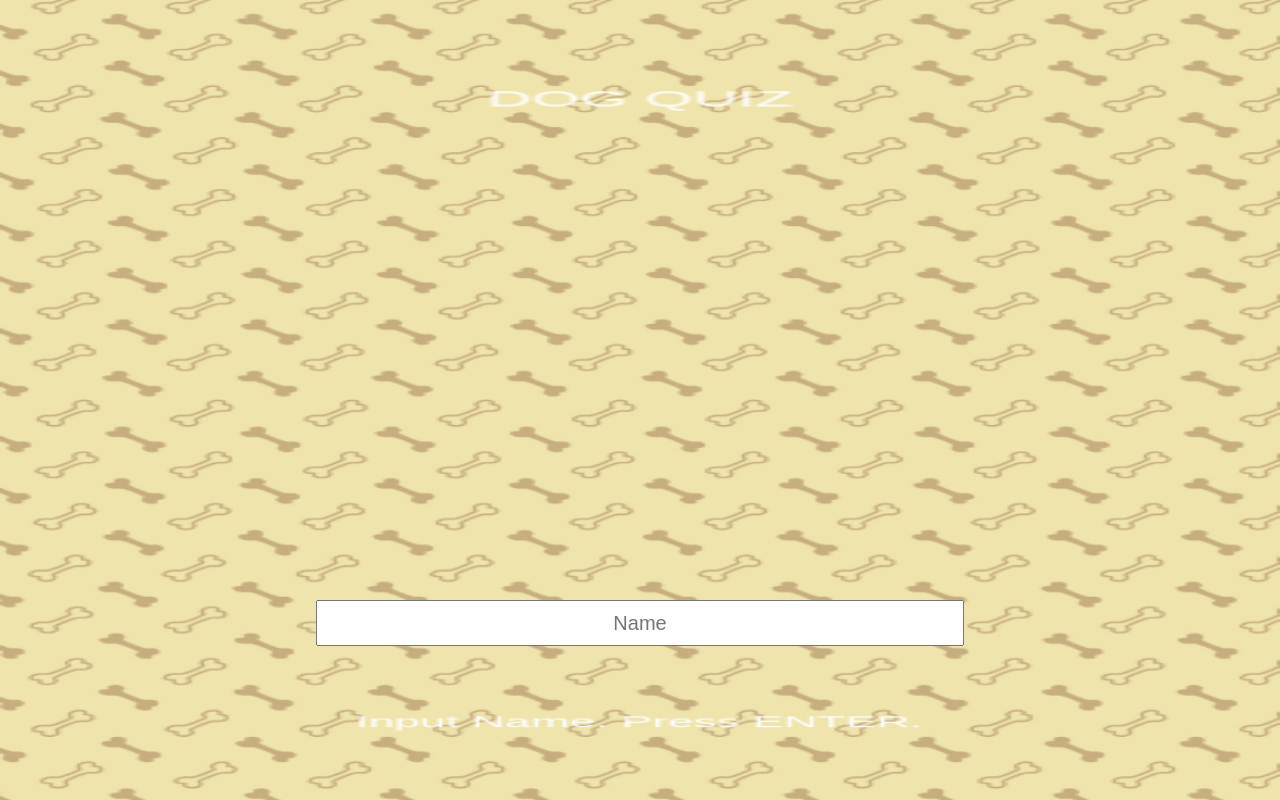
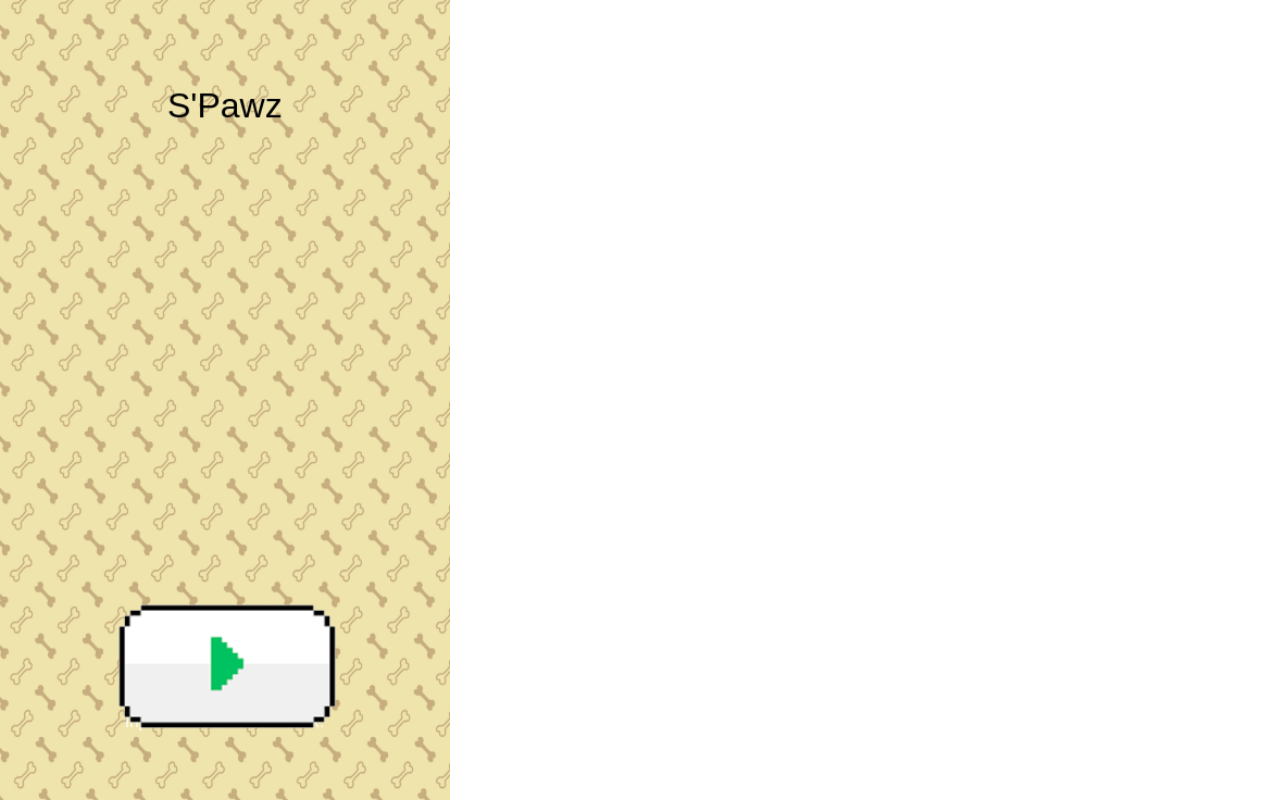
Before and after one commit to rapdal/spawz, a website: page index.html in a window 1280 px wide. Drawn offline with nearby package versions, Linux system fonts and the light colour scheme; some packages are replaced by stand-ins of ours; a script that the page names is missing.

Commit message:
playable; added life, score, gameover

```diff
--- a/assets/questions.json
+++ b/assets/questions.json
@@ -1,45 +1,619 @@
 [
 	{
-		"completed": false,
 		"type": "mc",
-		"question": "What?",
+		"question": "What does an Avocado have that is poisonous to your dog?",
 		"choices": {
-			"A": "x",
-			"B": "y",
-			"C": "z"
+			"A": "Persin",
+			"B": "Parsin",
+			"C": "Parsen"
 		},
-		"answer": "A"
+		"answer": "A",
+		"caption": ""
 	},
 	{
-		"completed": false,
 		"type": "mc",
-		"question": "When?",
+		"question": "What is the smallest dog breed mostly known for?",
 		"choices": {
-			"A": "x",
-			"B": "y",
-			"C": "z"
+			"A": "Chihuahua",
+			"B": "Yorkshire",
+			"C": "Pomeranian"
 		},
-		"answer": "A"
+		"answer": "A",
+		"caption": ""
 	},
 	{
-		"completed": false,
-		"type": "tf",
-		"question": "True?",
-		"choices": ["True", "False"],
-		"answer": "True"
+		"type": "mc",
+		"question": "What is the largest dog breed mostly known for?",
+		"choices": {
+			"A": "St. Bernard",
+			"B": "Great Dane",
+			"C": "Husky"
+		},
+		"answer": "B",
+		"caption": ""
 	},
 	{
-		"completed": false,
-		"type": "tf",
-		"question": "False?",
-		"choices": ["True", "False"],
-		"answer": "False"
+		"type": "mc",
+		"question": "A large dog's resting heart beats how many times per minute?",
+		"choices": {
+			"A": "100-140",
+			"B": "60-100",
+			"C": "60-140"
+		},
+		"answer": "B",
+		"caption": ""
 	},
 	{
-		"completed": false,
+		"type": "mc",
+		"question": "How many eyelids does a dog have?",
+		"choices": {
+			"A": "2",
+			"B": "3",
+			"C": "4"
+		},
+		"answer": "B",
+		"caption": ""
+	},
+	{
+		"type": "mc",
+		"question": "How regularly should your dog be dewormed?",
+		"choices": {
+			"A": "Once a year",
+			"B": "Every 5-8 months",
+			"C": "Every 3-4 months"
+		},
+		"answer": "C",
+		"caption": ""
+	},
+	{
+		"type": "mc",
+		"question": "Over how many dog breeds are recognized by The Federal Cynologique Federation?",
+		"choices": {
+			"A": "200",
+			"B": "300",
+			"C": "400"
+		},
+		"answer": "C",
+		"caption": ""
+	},
+	{
+		"type": "mc",
+		"question": "How many dog types are there?",
+		"choices": {
+			"A": "5",
+			"B": "8",
+			"C": "10"
+		},
+		"answer": "B",
+		"caption": ""
+	},
+	{
+		"type": "mc",
+		"question": "How often should a pet owner walk their dog?",
+		"choices": {
+			"A": "Daily",
+			"B": "Weekly",
+			"C": "Depends"
+		},
+		"answer": "C",
+		"caption": ""
+	},
+	{
+		"type": "mc",
+		"question": "How many minutes is generally recommended for walking your dog?",
+		"choices": {
+			"A": "5",
+			"B": "15",
+			"C": "25"
+		},
+		"answer": "B",
+		"caption": ""
+	},
+	{
+		"type": "mc",
+		"question": "Where do dogs get the Ehrlichia Canis disease from?",
+		"choices": {
+			"A": "Food",
+			"B": "Ticks",
+			"C": "Both"
+		},
+		"answer": "B",
+		"caption": ""
+	},
+	{
+		"type": "mc",
+		"question": "What was the breed of Hachiko?",
+		"choices": {
+			"A": "Shiba Inu",
+			"B": "Akita Inu",
+			"C": "Shikoka Inu"
+		},
+		"answer": "B",
+		"caption": ""
+	},
+	{
+		"type": "mc",
+		"question": "How do dogs get Heartworms?",
+		"choices": {
+			"A": "Ticks",
+			"B": "Food",
+			"C": "Mosquito"
+		},
+		"answer": "C",
+		"caption": ""
+	},
+	{
+		"type": "mc",
+		"question": "What do you call a mother of a littler?",
+		"choices": {
+			"A": "Dam",
+			"B": "Bitch",
+			"C": "Mom"
+		},
+		"answer": "A",
+		"caption": ""
+	},
+	{
+		"type": "mc",
+		"question": "What do you call a member of a genus that forms a part of the wolf-like canids?",
+		"choices": {
+			"A": "K-9",
+			"B": "Kanine",
+			"C": "Canine"
+		},
+		"answer": "C",
+		"caption": ""
+	},
+	{
+		"type": "mc",
+		"question": "Over how many veterinary clinics/hospitals are there in Cebu?",
+		"choices": {
+			"A": "1-5",
+			"B": "10-20",
+			"C": "50-80"
+		},
+		"answer": "B",
+		"caption": ""
+	},
+	{
+		"type": "mc",
+		"question": "What is the preferred dog breed of Queen Elizabeth II?",
+		"choices": {
+			"A": "Beagle",
+			"B": "Corgi",
+			"C": "Dachshund"
+		},
+		"answer": "B",
+		"caption": ""
+	},
+	{
+		"type": "mc",
+		"question": "When was the world's first dog show?",
+		"choices": {
+			"A": "1971",
+			"B": "1859",
+			"C": "1890"
+		},
+		"answer": "B",
+		"caption": ""
+	},
+	{
+		"type": "mc",
+		"question": "How tall was the tallest dog Zeus, a great dane?",
+		"choices": {
+			"A": "40 inches",
+			"B": "44 inches",
+			"C": "48 inches"
+		},
+		"answer": "B",
+		"caption": ""
+	},
+	{
+		"type": "mc",
+		"question": "What dog breed was considered as the 'Nanny dogs'?",
+		"choices": {
+			"A": "Pitbulls",
+			"B": "Labrador",
+			"C": "Dalmatian"
+		},
+		"answer": "A",
+		"caption": ""
+	},
+	{
+		"type": "mc",
+		"question": "What is the fastest breed of dog?",
+		"choices": {
+			"A": "Greyhound",
+			"B": "Rottweiler",
+			"C": "Husky"
+		},
+		"answer": "A",
+		"caption": ""
+	},
+	{
+		"type": "mc",
+		"question": "When is the National Dog Day annually held?",
+		"choices": {
+			"A": "August 24",
+			"B": "August 25",
+			"C": "August 26"
+		},
+		"answer": "C",
+		"caption": ""
+	},
+	{
+		"type": "mc",
+		"question": "One dog year is equivalent to how many human years?",
+		"choices": {
+			"A": "1",
+			"B": "7",
+			"C": "15"
+		},
+		"answer": "C",
+		"caption": ""
+	},
+	{
+		"type": "mc",
+		"question": "Most mature female dogs will go into heat every how many months?",
+		"choices": {
+			"A": "2 months",
+			"B": "6 months",
+			"C": "8 months"
+		},
+		"answer": "B",
+		"caption": ""
+	},
+	{
+		"type": "mc",
+		"question": "How long does a dog get pregnant?",
+		"choices": {
+			"A": "63 days",
+			"B": "1 month",
+			"C": "3 months"
+		},
+		"answer": "A",
+		"caption": ""
+	},
+
+
+
+	{
+		"type": "tf",
+		"question": "Dalmatians are born pure white.",
+		"choices": ["True", "False"],
+		"answer": "True",
+		"caption": ""
+	},
+	{
+		"type": "tf",
+		"question": "Dogs can only see black and white.",
+		"choices": ["True", "False"],
+		"answer": "False",
+		"caption": ""
+	},
+	{
+		"type": "tf",
+		"question": "A Chow-chow is born with pink tongues.",
+		"choices": ["True", "False"],
+		"answer": "True",
+		"caption": ""
+	},
+	{
+		"type": "tf",
+		"question": "Chocolates can be fatal to your dogs.",
+		"choices": ["True", "False"],
+		"answer": "True",
+		"caption": ""
+	},
+	{
+		"type": "tf",
+		"question": "Dogs can eat potato chips or pretzels.",
+		"choices": ["True", "False"],
+		"answer": "False",
+		"caption": ""
+	},
+	{
+		"type": "tf",
+		"question": "Pope Francis said Dogs can go to Heaven.",
+		"choices": ["True", "False"],
+		"answer": "True",
+		"caption": ""
+	},
+	{
+		"type": "tf",
+		"question": "Dogs can be fed carrots.",
+		"choices": ["True", "False"],
+		"answer": "True",
+		"caption": ""
+	},
+	{
+		"type": "tf",
+		"question": "Dogs can have yogurt.",
+		"choices": ["True", "False"],
+		"answer": "True",
+		"caption": ""
+	},
+	{
+		"type": "tf",
+		"question": "Dogs can be fed pumpkin.",
+		"choices": ["True", "False"],
+		"answer": "True",
+		"caption": ""
+	},
+	{
+		"type": "tf",
+		"question": "Dogs can be fed green beans.",
+		"choices": ["True", "False"],
+		"answer": "True",
+		"caption": ""
+	},
+	{
+		"type": "tf",
+		"question": "Apple slices help clean the residue off your dog's teeth.",
+		"choices": ["True", "False"],
+		"answer": "True",
+		"caption": ""
+	},
+	{
+		"type": "tf",
+		"question": "Adult dogs are prone to Parvovirus rather than puppies.",
+		"choices": ["True", "False"],
+		"answer": "False",
+		"caption": ""
+	},
+	{
+		"type": "tf",
+		"question": "People can get infected with heartworm from their dog.",
+		"choices": ["True", "False"],
+		"answer": "False",
+		"caption": ""
+	},
+	{
+		"type": "tf",
+		"question": "Immiticide is the drug that treats a dog's heartworm in the blood vessel of  the heart.",
+		"choices": ["True", "False"],
+		"answer": "True",
+		"caption": ""
+	},
+	{
+		"type": "tf",
+		"question": "Litter refers to multiple offspring at one birth of a dog.",
+		"choices": ["True", "False"],
+		"answer": "True",
+		"caption": ""
+	},
+	{
+		"type": "tf",
+		"question": "A male canine is referred to as a Dog.",
+		"choices": ["True", "False"],
+		"answer": "True",
+		"caption": ""
+	},
+	{
+		"type": "tf",
+		"question": "A wet nose is an indicator that your dog may not be feeling well.",
+		"choices": ["True", "False"],
+		"answer": "False",
+		"caption": ""
+	},
+	{
+		"type": "tf",
+		"question": "A wagging tail always means that your dog is happy.",
+		"choices": ["True", "False"],
+		"answer": "False",
+		"caption": ""
+	},
+	{
+		"type": "tf",
+		"question": "Dogs sweat on the pad of their paws.",
+		"choices": ["True", "False"],
+		"answer": "True",
+		"caption": ""
+	},
+	{
+		"type": "tf",
+		"question": "Dogs have their own kind of 'fingerprint'.",
+		"choices": ["True", "False"],
+		"answer": "True",
+		"caption": ""
+	},
+	{
+		"type": "tf",
+		"question": "Dogs have the same brain wave pattern as humans when they dream.",
+		"choices": ["True", "False"],
+		"answer": "True",
+		"caption": ""
+	},
+	{
+		"type": "tf",
+		"question": "A puppy has to be trained at least 6 months old.",
+		"choices": ["True", "False"],
+		"answer": "False",
+		"caption": ""
+	},
+	{
+		"type": "tf",
+		"question": "An older dog can't learn new tricks.",
+		"choices": ["True", "False"],
+		"answer": "False",
+		"caption": ""
+	},
+	{
+		"type": "tf",
+		"question": "Eye contact is important when training your dog.",
+		"choices": ["True", "False"],
+		"answer": "True",
+		"caption": ""
+	},
+	{
+		"type": "tf",
+		"question": "Parkmall is the only mall in Cebu where you can bring along your dog.",
+		"choices": ["True", "False"],
+		"answer": "True",
+		"caption": ""
+	},
+	{
+		"type": "tf",
+		"question": "Dogs are capable of detecting a bad weather that's coming.",
+		"choices": ["True", "False"],
+		"answer": "True",
+		"caption": ""
+	},
+	{
+		"type": "tf",
+		"question": "Dogs can detect earthquakes.",
+		"choices": ["True", "False"],
+		"answer": "True",
+		"caption": ""
+	},
+	{
+		"type": "tf",
+		"question": "A dog can tell if a stranger is a possible threat to you.",
+		"choices": ["True", "False"],
+		"answer": "True",
+		"caption": ""
+	},
+	{
+		"type": "tf",
+		"question": "Dogs are capable of detecting cancer.",
+		"choices": ["True", "False"],
+		"answer": "True",
+		"caption": ""
+	},
+	{
+		"type": "tf",
+		"question": "Triqueros del Valle is the first place that gives equal rights to dogs as citizens.",
+		"choices": ["True", "False"],
+		"answer": "True",
+		"caption": ""
+	},
+	{
+		"type": "tf",
+		"question": "All dog breeds can bark.",
+		"choices": ["True", "False"],
+		"answer": "False",
+		"caption": ""
+	},
+	{
+		"type": "tf",
+		"question": "Dogs have about 100 facial expressions.",
+		"choices": ["True", "False"],
+		"answer": "True",
+		"caption": ""
+	},
+	{
+		"type": "tf",
+		"question": "Humans and dogs have the same blood type.",
+		"choices": ["True", "False"],
+		"answer": "False",
+		"caption": ""
+	},
+	{
+		"type": "tf",
+		"question": "Dogs have fewer taste buds than humans.",
+		"choices": ["True", "False"],
+		"answer": "True",
+		"caption": ""
+	},
+	{
+		"type": "tf",
+		"question": "Dogs can hear from sounds that are too faint for humans.",
+		"choices": ["True", "False"],
+		"answer": "True",
+		"caption": ""
+	},
+	{
+		"type": "tf",
+		"question": "A Chihuahua is born with a soft spot on their skull just like human babies.",
+		"choices": ["True", "False"],
+		"answer": "True",
+		"caption": ""
+	},
+	{
+		"type": "tf",
+		"question": "Dogs can eat shrimps.",
+		"choices": ["True", "False"],
+		"answer": "True",
+		"caption": ""
+	},
+	{
+		"type": "tf",
+		"question": "Tihar is an annual festival in Nepal that is devoted to the celebration of dogs.",
+		"choices": ["True", "False"],
+		"answer": "True",
+		"caption": ""
+	},
+	{
+		"type": "tf",
+		"question": "Larger type of dogs tend to live longer that smaller types.",
+		"choices": ["True", "False"],
+		"answer": "False",
+		"caption": ""
+	},
+
+
+
+	{
 		"type": "yn",
-		"question": "Yes?",
+		"question": "Can you give your dog Candy or Gum?",
 		"choices": ["Yes", "No"],
-		"answer": "Yes"
-	}
+		"answer": "No",
+		"caption": ""
+	},
+	{
+		"type": "yn",
+		"question": "Is it okay to give your dog Peaches, Plums or Persimmons?",
+		"choices": ["Yes", "No"],
+		"answer": "No",
+		"caption": ""
+	},
+	{
+		"type": "yn",
+		"question": "Is it important to deworm your dog?",
+		"choices": ["Yes", "No"],
+		"answer": "Yes",
+		"caption": ""
+	},
+	{
+		"type": "yn",
+		"question": "Is it good to keep recorded dates of when the deworming was carried out?",
+		"choices": ["Yes", "No"],
+		"answer": "Yes",
+		"caption": ""
+	},
+	{
+		"type": "yn",
+		"question": "Is rabies vaccination important to dogs?",
+		"choices": ["Yes", "No"],
+		"answer": "Yes",
+		"caption": ""
+	},
+	{
+		"type": "yn",
+		"question": "Is walking your dog important?",
+		"choices": ["Yes", "No"],
+		"answer": "Yes",
+		"caption": ""
+	},
+	{
+		"type": "yn",
+		"question": "Should you let your dog walk in front of you during a walk?",
+		"choices": ["Yes", "No"],
+		"answer": "No",
+		"caption": ""
+	},
+	{
+		"type": "yn",
+		"question": "Can dogs get Dementia as they grow older?",
+		"choices": ["Yes", "No"],
+		"answer": "Yes",
+		"caption": ""
+	},
+	{
+		"type": "yn",
+		"question": "If your dog doesn't get treated for Heartworms, will you dog 'outgrow' the disease?",
+		"choices": ["Yes", "No"],
+		"answer": "No",
+		"caption": ""
+	},
 ]
--- a/index.html
+++ b/index.html
@@ -36,18 +36,20 @@
 </head>
 <body>
 
-<div id="input-box">
+<!-- <div id="input-box">
     <input id="username" type="text" placeholder="Name" />
-</div>
+</div> -->
 <script type="text/javascript">
 
 var background;
 var timer;
 
+var menuGroup;
 var playerName;
-var playerScore;
-var playerScoreText;
-var playerLife = 3;
+var playerScore = 0;
+var playerScoreText = null;
+var playerLife = 5;
+var playerLifeSprite = null;
 
 var getHighscores = false;
 
--- a/js/states/load.js
+++ b/js/states/load.js
@@ -1,11 +1,20 @@
 
 var loadState = {
 	preload: function () {
-		game.scale.scaleMode = Phaser.ScaleManager.EXACT_FIT;
-		// var b = this.game.load.image('birdie', 'assets/bird.png?v=1');
+		game.scale.scaleMode = Phaser.ScaleManager.SHOW_ALL;
+		game.scale.refresh();
+
 		game.load.image('bgmc1', 'assets/bg-mc-1.png');
 		game.load.image('bgtf1', 'assets/bg-tf-1.png');
 		game.load.image('bgyn1', 'assets/bg-yn-1.png');
+
+		game.load.image('startbtn', 'assets/start.png')
+
+		game.load.image('life1', 'assets/life-1.png');
+		game.load.image('life2', 'assets/life-2.png');
+		game.load.image('life3', 'assets/life-3.png');
+		game.load.image('life4', 'assets/life-4.png');
+		game.load.image('life5', 'assets/life-5.png');
 
 		game.load.json('questions', '../../assets/questions.json?v=2');
 	},
--- a/js/states/menu.js
+++ b/js/states/menu.js
@@ -10,15 +10,14 @@
 		$('#input-box').css('top', $(window).height()*0.75);
 		$('#input-box input').css('font-size', $('#input-box').height()-20);
 
-		var nameLabel = game.add.text(0, 0, 'DOG QUIZ',
-			{font:'20px Arial', fill:'#fff', boundsAlignH:'center'});
+		var nameLabel = game.add.text(0, 0, "S'Pawz",
+			{font:'32px Arial', fill: color1, boundsAlignH:'center'});
 		nameLabel.setTextBounds(0, 80, game.world.width, 30);
 		var startLabel = game.add.text(0, 0, 'Input Name. Press ENTER.',
 			{font:'15px Arial', fill:'#fff', boundsAlignH:'center'});
 		startLabel.setTextBounds(0, game.world.height-80, game.world.width, 30);
 
-		var enterKey = game.input.keyboard.addKey(Phaser.Keyboard.ENTER);
-		enterKey.onDown.addOnce(this.start, this);
+		var button = game.add.button(game.world.centerX - 98, game.world.bottom - 200, 'startbtn', this.start, this, 2, 1, 0);
 
 		$(window).resize(function () {
 			console.log($('canvas').width())
--- a/js/states/world.js
+++ b/js/states/world.js
@@ -1,6 +1,6 @@
 
 var worldState = {
-	create: function () {
+	create: function() {
 		questionPanel = {
 		    x: (game.world.width * 0.15),
 		    y: (game.world.height * 0.25),
@@ -16,11 +16,24 @@
 		background.width = 	game.width;
 		background.height = game.height;
 
-		this.generateQuestion();
+		var graphics = game.add.graphics(0, 0);
+		graphics.beginFill(color1, 1);
+		graphics.drawRect(0, 0, game.width, 50);
+
+		menuGroup = game.add.group();
+		playerLifeSprite = game.add.sprite(game.world.top+10, 10, 'life'+playerLife);
+		playerScoreText = game.add.text(game.world.right - 50, 10, playerScore,
+	    	{ font:'26px Arial', fontWeight:'bolder', fill:'#fff' });
+
+		menuGroup.add(playerLifeSprite);
+		menuGroup.add(playerScoreText);
+
+		this.generateQA();
 	},
 
 	update: function() {
 		game.world.bringToTop(QAgroup);
+		game.world.bringToTop(menuGroup);
 	},
 
 	restart: function () {
@@ -34,7 +47,7 @@
 	  	return Math.floor(Math.random() * (max - min)) + min;
 	},
 
-	generateQuestion: function() {
+	generateQA: function() {
 		QAgroup = game.add.group();
 		questionIndex = this.getRandomInt(0, questionsJSON.length);
 		this.addQuestion(questionsJSON[questionIndex]);
@@ -43,10 +56,8 @@
 	addQuestion: function(item) {
 		var graphics = game.add.graphics(0, 0);
 
-		graphics.beginFill(color1, 1);
-		graphics.drawRect(0, 0, game.width, 50);
-
-		graphics.beginFill(color2, 1);
+		graphics.lineStyle(5, color1);
+		graphics.beginFill(color2, 5);
 	    graphics.drawRoundedRect(
 	    	questionPanel.x,
 	    	questionPanel.y,
@@ -128,14 +139,14 @@
 	addTwoChoices: function(choice, num) {
 		var graphics = game.add.graphics(0, 0);
 
-		var circleDiameter = 130;
+		var circleDiameter = 125;
 		var circleRadius = circleDiameter / 2;
 		var answerDistance = circleDiameter + 25;
 
 	    var circleX = questionPanel.x + 70 + (answerDistance * num);
 	    var circleY = (questionPanel.y + questionPanel.height + 110);
 
-	    graphics.lineStyle(3, color1);
+	    graphics.lineStyle(10, color1);
 	    graphics.beginFill(color2, 1);
 	    graphics.drawCircle(circleX, circleY, circleDiameter);
 	    graphics.endFill();
@@ -148,30 +159,42 @@
 
 	    QAgroup.add(graphics);
 
-	     var keyText = game.add.text(0, 0, choice,
+	    var keyText = game.add.text(0, 0, choice,
 	    	{ font:'26px Arial', fontWeight:'bolder', fill:"#fff", boundsAlignH:'center', boundsAlignV:'middle', align:'center' });
 	    keyText.setTextBounds(circleX-circleRadius, circleY-circleRadius+2, circleDiameter, circleDiameter);
 
 	    QAgroup.add(keyText);
 	},
 
-	checkAnswer: function (answer) {
+	checkAnswer: function(answer) {
 		if (questionsJSON[questionIndex].answer == answer) {
-			alert("Correct!");
+			this.updatePlayerScore();
+			if (questionsJSON.length == 1) {
+				game.state.start('gameover');
+			}
 		}
 		else {
-			alert("Wrong!");
 			playerLife--;
 			if (playerLife < 1) {
 				game.state.start('gameover');
 			}
+			this.updatePlayerLife();
 		}
 
 		this.destroyGraphics(QAgroup);
 
 		questionsJSON.splice(questionIndex, 1);
 
-		this.generateQuestion();
+		this.generateQA();
+	},
+
+	updatePlayerScore: function () {
+		playerScore += 10;
+		playerScoreText.setText(playerScore);
+	},
+
+	updatePlayerLife: function () {
+		playerLifeSprite.loadTexture('life'+playerLife);
 	},
 
 	destroyGraphics: function(group) {
```
Also changed, not shown: js/states/gameover.js (+6 -13 lines), assets/join.png (added), assets/life-0.png (renamed from assets/Life6.png), assets/life-1.png (renamed from assets/Life5.png), assets/life-2.png (renamed from assets/Life4.png), assets/life-3.png (renamed from assets/Life3.png), assets/life-4.png (renamed from assets/Life2.png), assets/life-5.png (renamed from assets/Life1.png), assets/start.png (added), 3 other files.
